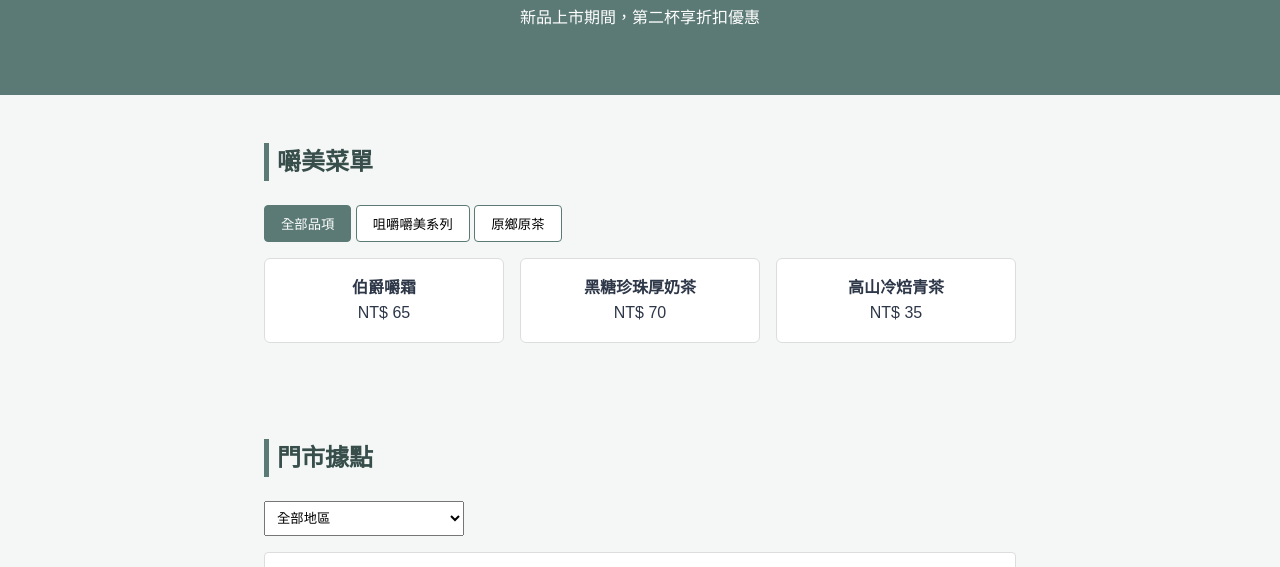
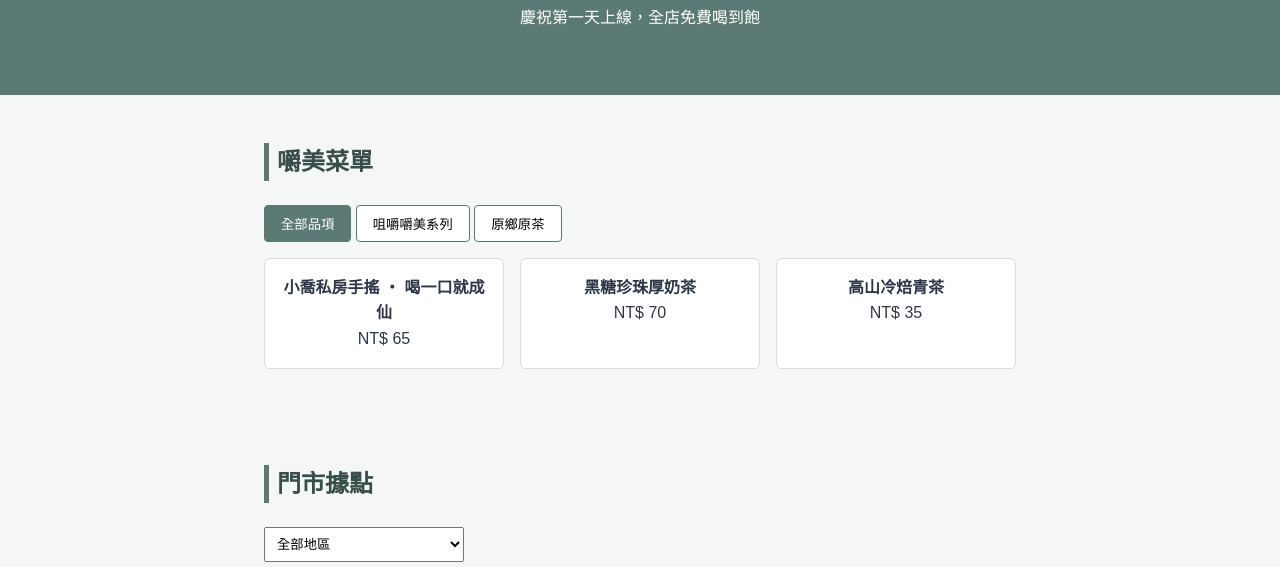
Before and after one commit to et1001kururu-commits/drinkstore-lab, a plain HTML site: page index.html in a window 1280 px wide. Shown: the part 183-750 px from the top of the page. Drawn offline with Linux system fonts and the light colour scheme.

Commit message:
Update index.html

```diff
--- a/index.html
+++ b/index.html
@@ -46,7 +46,7 @@
 
   <div class="hero">
     <h1>伯爵嚼霜 ‧ 咀嚼系新主張</h1>
-    <p>新品上市期間，第二杯享折扣優惠</p>
+    <p>慶祝第一天上線，全店免費喝到飽</p>
   </div>
 
   <section id="menu">
@@ -58,7 +58,7 @@
     </div>
     <div class="menu-grid">
       <div class="drink-card" data-cat="chew">
-        <h4>伯爵嚼霜</h4>
+        <h4>小喬私房手搖 ‧ 喝一口就成仙</h4>
         <p>NT$ 65</p>
       </div>
       <div class="drink-card" data-cat="chew">
```
